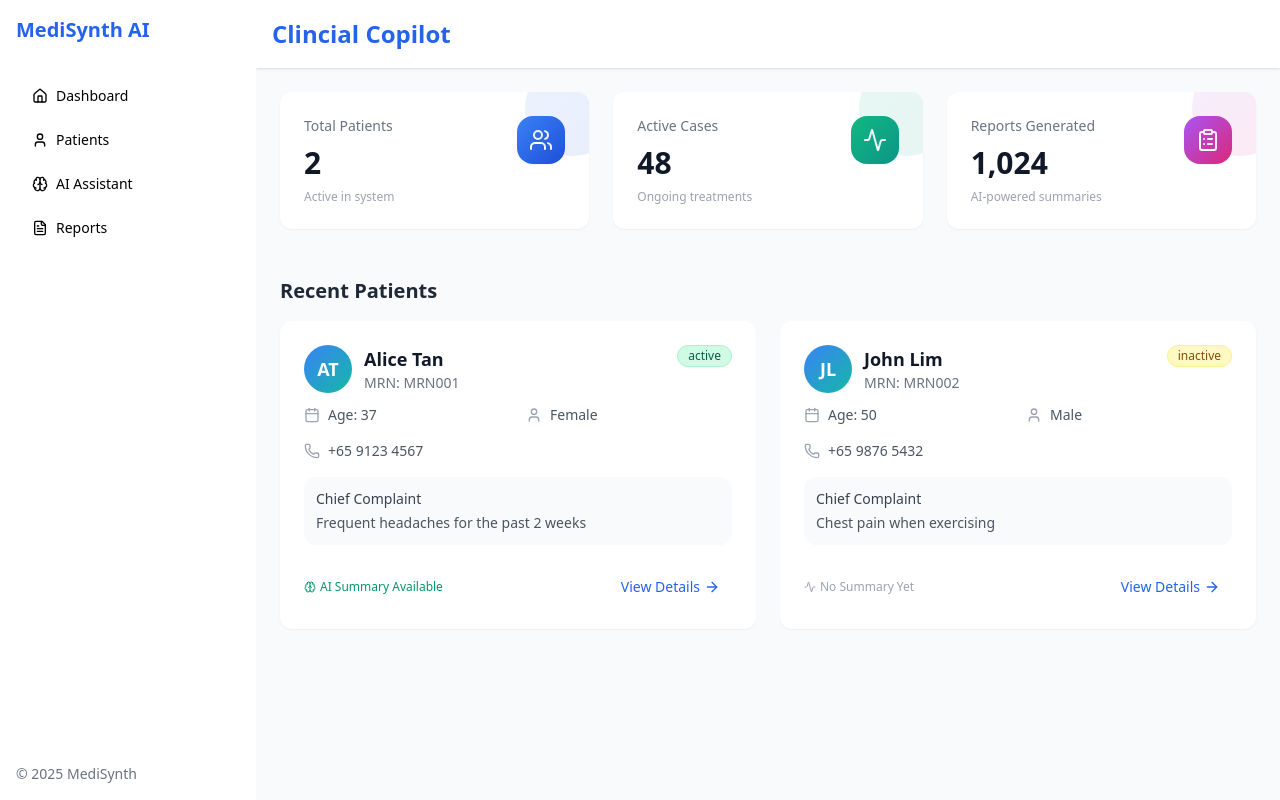
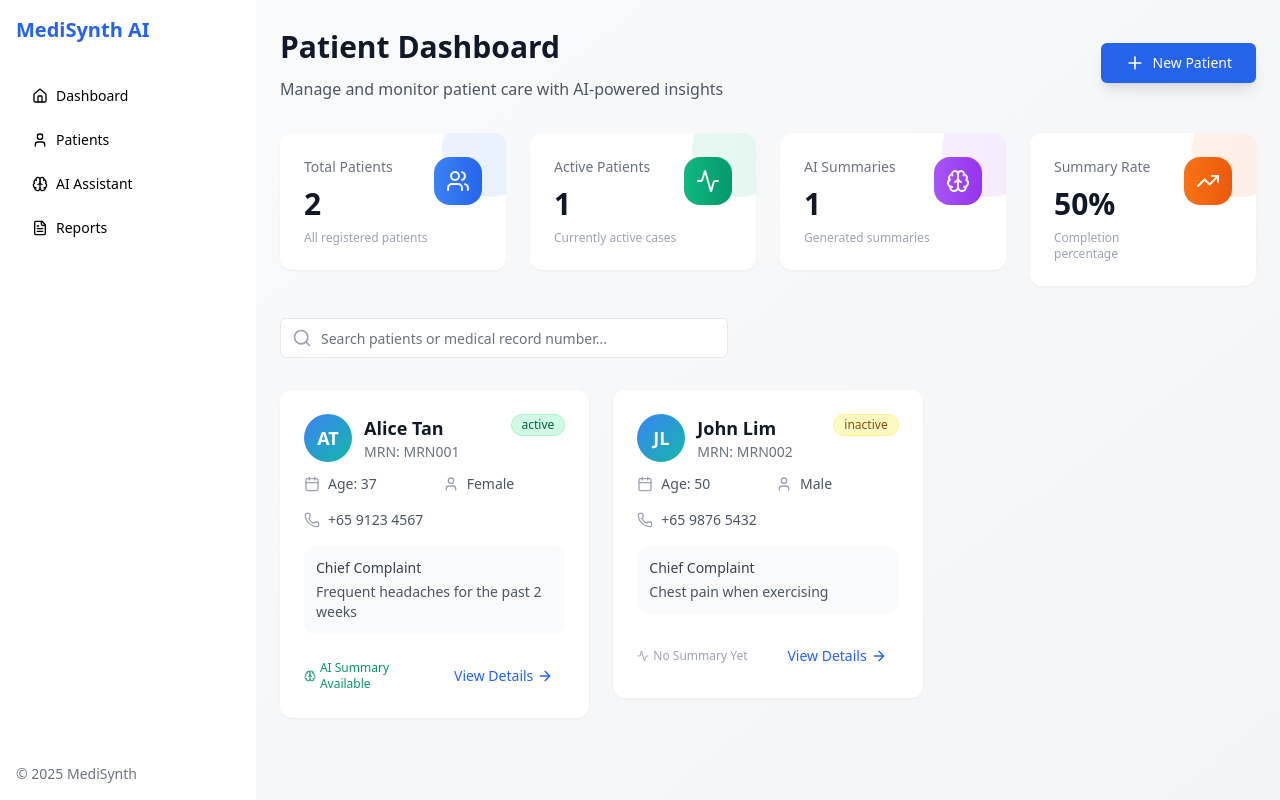
Before and after one commit to Maxxtucker/LLM-based-Clinical-Copilot-A-Generative-AI-Solution-for-Streamlining-Electronic-Health-Records, a React (Create React App) app in the folder my-react-app/: page /dashboard in a window 1280 px wide. Built offline with nearby package versions, Linux system fonts and the light colour scheme.

Commit message:
tidied App.js

```diff
--- a/my-react-app/src/App.js
+++ b/my-react-app/src/App.js
@@ -1,17 +1,12 @@
 // src/App.js
-import React, { useState } from "react";
+import React from "react";
 import { Routes, Route, Navigate, Link } from "react-router-dom";
 
-import PatientCard from "./components/dashboard/PatientCard";
-import StatsCard from "./components/dashboard/StatsCards";
+import Dashboard from "./pages/Dashboard";
+import Reports from "./pages/Reports";
+import AIAssistant from "./pages/AIAssistant";
 import PatientForm from "./components/forms/PatientForm";
-import { Users, Activity, ClipboardList, Home, User, FileText, Brain } from "lucide-react";
-
-// Report components
-import Reports from "./pages/Reports";
-
-// AI Assistant components
-import AIAssistant from "./pages/AIAssistant";
+import { Home, User, FileText, Brain } from "lucide-react";
 
 // Sidebar imports
 import {
@@ -27,47 +22,6 @@ import {
 } from "./components/ui/sidebar";
 
 function App() {
-  const [patients, setPatients] = useState([
-    {
-      id: 1,
-      first_name: "Alice",
-      last_name: "Tan",
-      gender: "female",
-      date_of_birth: "1988-05-12",
-      phone: "+65 9123 4567",
-      status: "active",
-      medical_record_number: "MRN001",
-      chief_complaint: "Frequent headaches for the past 2 weeks",
-      ai_summary: true,
-    },
-    {
-      id: 2,
-      first_name: "John",
-      last_name: "Lim",
-      gender: "male",
-      date_of_birth: "1975-09-23",
-      phone: "+65 9876 5432",
-      status: "inactive",
-      medical_record_number: "MRN002",
-      chief_complaint: "Chest pain when exercising",
-      ai_summary: false,
-    },
-  ]);
-
-  const [isLoading, setIsLoading] = useState(false);
-
-  const handleFormSubmit = (newPatient) => {
-    setIsLoading(true);
-    setTimeout(() => {
-      setPatients((prev) => [
-        ...prev,
-        { id: prev.length + 1, ...newPatient },
-      ]);
-      setIsLoading(false);
-      alert("Patient saved successfully!");
-    }, 1000);
-  };
-
   return (
     <SidebarProvider>
       <div className="flex min-h-screen bg-gray-50">
@@ -102,7 +56,6 @@ function App() {
                   </Link>
                 </SidebarMenuButton>
               </SidebarMenuItem>
-
               <SidebarMenuItem>
                 <SidebarMenuButton asChild>
                   <Link to="/reports">
@@ -120,61 +73,15 @@ function App() {
 
         {/* Main content */}
         <div className="flex-1 flex flex-col">
-          <header className="bg-white shadow p-4 flex items-center justify-between">
-            <SidebarTrigger />
-            <h1 className="text-2xl font-bold text-blue-600">
-              Clincial Copilot
-            </h1>
-          </header>
 
           <Routes>
-            {/* Redirect root to /dashboard */}
+            {/* Redirect root to dashboard */}
             <Route path="/" element={<Navigate to="/dashboard" />} />
 
-            {/* Dashboard route = StatsCards + PatientCards */}
-            <Route
-              path="/dashboard"
-              element={
-                <>
-                  <section className="p-6 grid gap-6 md:grid-cols-3">
-                    <StatsCard
-                      title="Total Patients"
-                      value={patients.length.toString()}
-                      description="Active in system"
-                      icon={Users}
-                      gradient="bg-gradient-to-br from-blue-500 to-blue-700"
-                    />
-                    <StatsCard
-                      title="Active Cases"
-                      value="48"
-                      description="Ongoing treatments"
-                      icon={Activity}
-                      gradient="bg-gradient-to-br from-emerald-500 to-teal-600"
-                    />
-                    <StatsCard
-                      title="Reports Generated"
-                      value="1,024"
-                      description="AI-powered summaries"
-                      icon={ClipboardList}
-                      gradient="bg-gradient-to-br from-purple-500 to-pink-600"
-                    />
-                  </section>
+            {/* Dashboard now fully handled in Dashboard.jsx */}
+            <Route path="/dashboard" element={<Dashboard />} />
 
-                  <section className="p-6">
-                    <h2 className="text-xl font-bold text-neutral-800 mb-4">
-                      Recent Patients
-                    </h2>
-                    <div className="grid gap-6 md:grid-cols-2">
-                      {patients.map((p) => (
-                        <PatientCard key={p.id} patient={p} />
-                      ))}
-                    </div>
-                  </section>
-                </>
-              }
-            />
-
-            {/* Patients route = PatientForm */}
+            {/* Patients form */}
             <Route
               path="/patients"
               element={
@@ -182,13 +89,12 @@ function App() {
                   <h2 className="text-xl font-bold text-neutral-800 mb-4">
                     Add New Patient
                   </h2>
-                  <PatientForm
-                    onSubmit={handleFormSubmit}
-                    isLoading={isLoading}
-                  />
+                  <PatientForm />
                 </section>
               }
             />
+
+            {/* Other routes */}
             <Route path="/reports" element={<Reports />} />
             <Route path="/ai" element={<AIAssistant />} />
           </Routes>
--- a/my-react-app/src/pages/Dashboard.jsx
+++ b/my-react-app/src/pages/Dashboard.jsx
@@ -1,49 +1,59 @@
-// pages/Dashboard.tsx
-import React, { useState, useEffect } from "react";
-import { Patient } from "./entities/Patient";
-import { Input } from "./components/ui/input";
-import { Button } from "./components/ui/button";
+// pages/Dashboard.jsx
+import React, { useState } from "react";
+import { Input } from "../components/ui/input";
+import { Button } from "../components/ui/button";
 import { Search, Plus, Users, Brain, TrendingUp, Activity } from "lucide-react";
 import { Link } from "react-router-dom";
-import { createPageUrl } from "../utils";
 import { motion } from "framer-motion";
-
-import StatsCards from "./components/dashboard/StatsCards";
-import PatientCard from "./components/dashboard/PatientCard";
-import { listPatients } from "../services/PatientService";
+import StatsCards from "../components/dashboard/StatsCards";
+import PatientCard from "../components/dashboard/PatientCard";
 
 export default function Dashboard() {
-  const [patients, setPatients] = useState<Patient[]>([]);
+  // ✅ Dummy patient data
+  const [patients, setPatients] = useState([
+    {
+      id: 1,
+      first_name: "Alice",
+      last_name: "Tan",
+      gender: "female",
+      date_of_birth: "1988-05-12",
+      phone: "+65 9123 4567",
+      status: "active",
+      medical_record_number: "MRN001",
+      chief_complaint: "Frequent headaches for the past 2 weeks",
+      ai_summary: true,
+    },
+    {
+      id: 2,
+      first_name: "John",
+      last_name: "Lim",
+      gender: "male",
+      date_of_birth: "1975-09-23",
+      phone: "+65 9876 5432",
+      status: "inactive",
+      medical_record_number: "MRN002",
+      chief_complaint: "Chest pain when exercising",
+      ai_summary: false,
+    },
+  ]);
+
   const [searchTerm, setSearchTerm] = useState('');
-  const [isLoading, setIsLoading] = useState(true);
 
-  useEffect(() => {
-    loadPatients();
-  }, []);
-
-  const loadPatients = async () => {
-    setIsLoading(true);
-    try {
-      const data = await listPatients('-created_date');
-      setPatients(data);
-    } catch (error) {
-      console.error('Error loading patients:', error);
-    }
-    setIsLoading(false);
-  };
-
+  // ✅ Filtered list by name or MRN
   const filteredPatients = patients.filter(patient =>
     `${patient.first_name} ${patient.last_name}`.toLowerCase().includes(searchTerm.toLowerCase()) ||
     patient.medical_record_number.toLowerCase().includes(searchTerm.toLowerCase())
   );
 
+  // ✅ Dummy stats
+  const totalPatients = patients.length;
   const activePatients = patients.filter(p => p.status === 'active').length;
-  const patientsWithSummary = patients.filter(p => p.ai_summary).length;
+  const aiSummaries = patients.filter(p => p.ai_summary).length;
+  const summaryRate = totalPatients > 0 ? `${Math.round((aiSummaries / totalPatients) * 100)}%` : '0%';
 
   return (
     <div className="min-h-screen bg-gradient-to-br from-neutral-50 to-neutral-100 p-6">
       <div className="max-w-7xl mx-auto">
-
         {/* Header */}
         <motion.div
           initial={{ opacity: 0, y: -20 }}
@@ -55,7 +65,7 @@ export default function Dashboard() {
             <h1 className="text-3xl font-bold text-neutral-900 mb-2">Patient Dashboard</h1>
             <p className="text-neutral-600">Manage and monitor patient care with AI-powered insights</p>
           </div>
-          <Link to={createPageUrl("NewPatient")}>
+          <Link to="/patients">
             <Button className="bg-blue-600 hover:bg-blue-700 shadow-lg hover:shadow-xl transition-all duration-200 px-6 py-3">
               <Plus className="w-5 h-5 mr-2" />
               New Patient
@@ -63,11 +73,11 @@ export default function Dashboard() {
           </Link>
         </motion.div>
 
-        {/* Stats Cards */}
+        {/* ✅ Stats Cards */}
         <div className="grid grid-cols-1 md:grid-cols-2 lg:grid-cols-4 gap-6 mb-8">
           <StatsCards
             title="Total Patients"
-            value={patients.length}
+            value={totalPatients}
             icon={Users}
             gradient="bg-gradient-to-r from-blue-500 to-blue-600"
             description="All registered patients"
@@ -81,21 +91,21 @@ export default function Dashboard() {
           />
           <StatsCards
             title="AI Summaries"
-            value={patientsWithSummary}
+            value={aiSummaries}
             icon={Brain}
             gradient="bg-gradient-to-r from-purple-500 to-purple-600"
             description="Generated summaries"
           />
           <StatsCards
             title="Summary Rate"
-            value={patients.length > 0 ? `${Math.round((patientsWithSummary / patients.length) * 100)}%` : '0%'}
+            value={summaryRate}
             icon={TrendingUp}
             gradient="bg-gradient-to-r from-orange-500 to-orange-600"
             description="Completion percentage"
           />
         </div>
 
-        {/* Search */}
+        {/* ✅ Search Box */}
         <motion.div
           initial={{ opacity: 0, y: 20 }}
           animate={{ opacity: 1, y: 0 }}
@@ -113,21 +123,13 @@ export default function Dashboard() {
           </div>
         </motion.div>
 
-        {/* Patients Grid */}
+        {/* ✅ Patient Cards */}
         <motion.div
           initial={{ opacity: 0 }}
           animate={{ opacity: 1 }}
           transition={{ duration: 0.4, delay: 0.3 }}
         >
-          {isLoading ? (
-            <div className="grid grid-cols-1 md:grid-cols-2 lg:grid-cols-3 gap-6">
-              {[...Array(6)].map((_, i) => (
-                <div key={i} className="animate-pulse">
-                  <div className="bg-white rounded-lg shadow-sm h-64"></div>
-                </div>
-              ))}
-            </div>
-          ) : filteredPatients.length > 0 ? (
+          {filteredPatients.length > 0 ? (
             <div className="grid grid-cols-1 md:grid-cols-2 lg:grid-cols-3 gap-6">
               {filteredPatients.map((patient, index) => (
                 <motion.div
@@ -152,7 +154,7 @@ export default function Dashboard() {
                 {searchTerm ? 'Try adjusting your search terms.' : 'Get started by adding your first patient.'}
               </p>
               {!searchTerm && (
-                <Link to={createPageUrl("NewPatient")}>
+                <Link to="/patients">
                   <Button className="bg-blue-600 hover:bg-blue-700">
                     <Plus className="w-5 h-5 mr-2" />
                     Add First Patient
```
